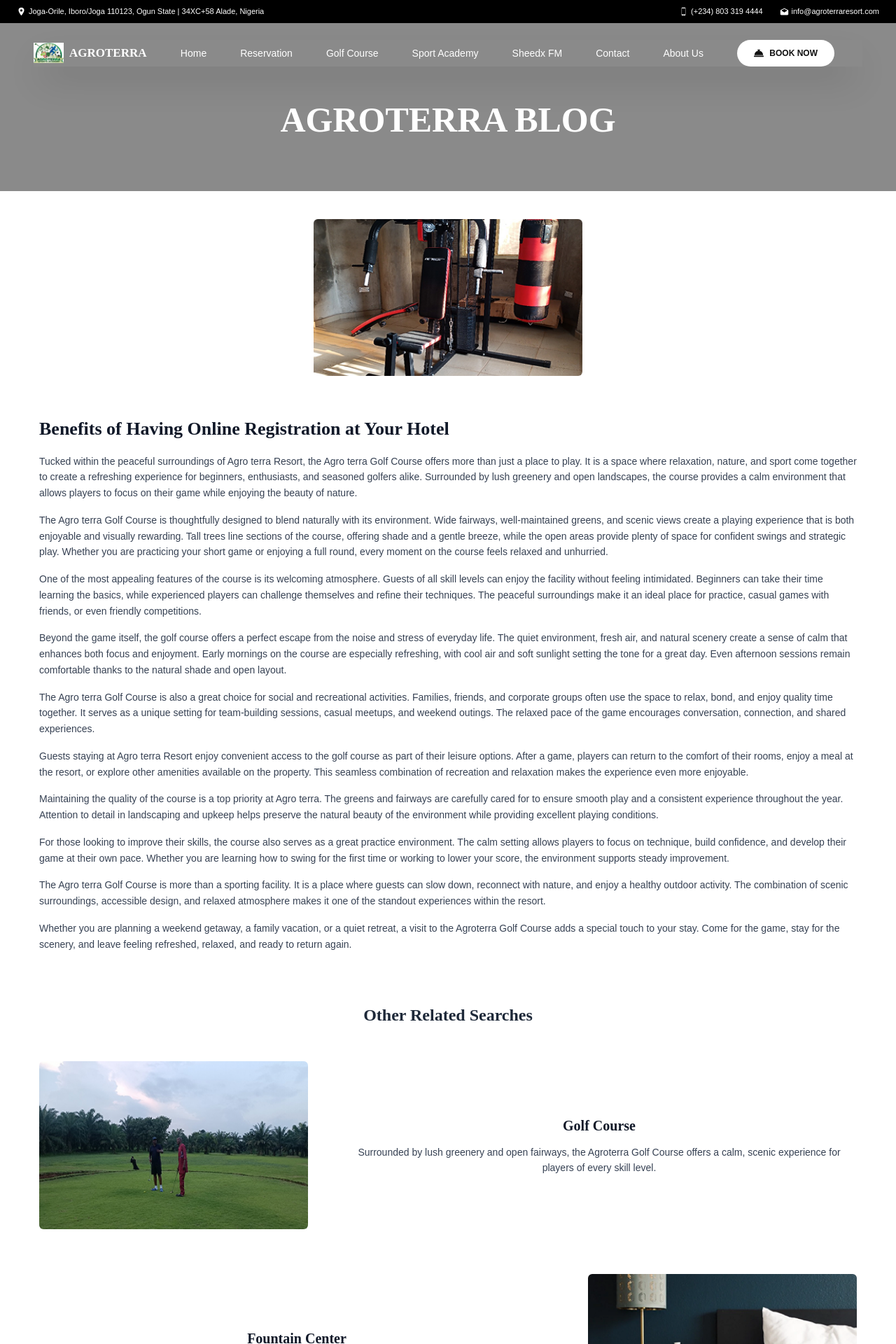
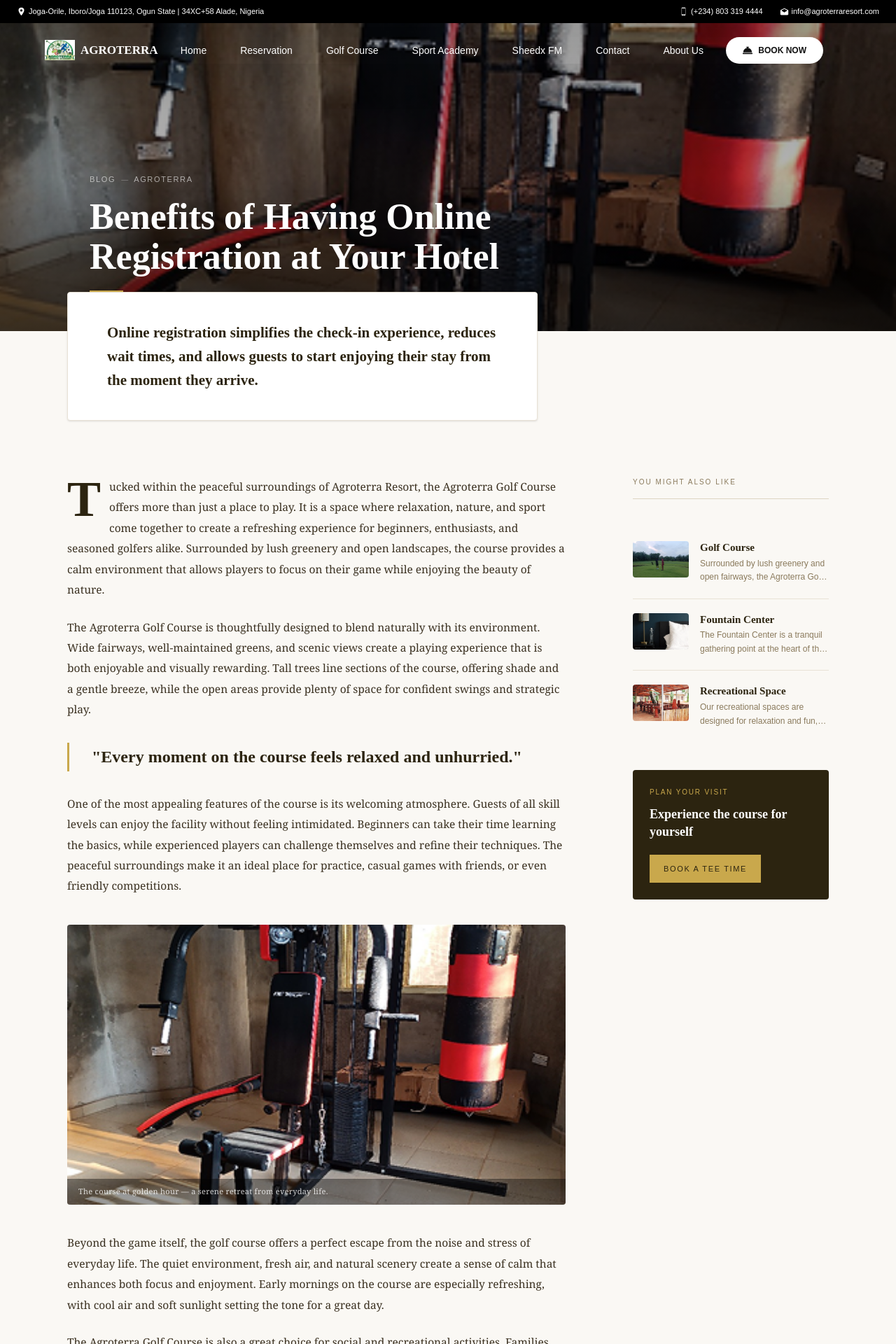
Before and after one commit to MrLad01/agroproject2, a Next.js app in the folder agroterra/: page /blog/benefits-of-having-online-registration-at-your-hotel in a window 1280 px wide. Shown: the top 1920 px of the page at 70% size. Built offline with nearby package versions, Linux system fonts and the light colour scheme.

Commit message:
update on blog page

```diff
--- a/agroterra/app/blog/[slug]/page.tsx
+++ b/agroterra/app/blog/[slug]/page.tsx
@@ -1,15 +1,13 @@
 import { notFound } from 'next/navigation'
 import Image from 'next/image'
+import Link from 'next/link'
 import { blogPosts } from '@/data/blogData'
 import Navbar from '@/components/Navbar'
-import { EmblaCarousel } from '@/app/page'
-import Link from 'next/link'
 
 type Props = {
   params: Promise<{ slug: string }>
 }
 
-// Generates all static paths at build time
 export function generateStaticParams() {
   return blogPosts.map((post) => ({ slug: post.slug }))
 }
@@ -20,144 +18,212 @@
 
   if (!post) notFound()
 
+  const related = blogPosts.filter((p) => p.slug !== slug).slice(0, 3)
+
   return (
-    <div className="pb-10 bg-white">
-      <div className="font-sans">
-        <main className="w-full">
+    <div className="min-h-screen bg-[#FAF8F4]">
 
-          {/* ── Hero: carousel + overlay ── */}
-          <div className="relative w-full h-[30vh]">
-
-            {/* Carousel fills the hero — same as home page */}
-            {/* <EmblaCarousel /> */}
-
-            {/* Dark overlay */}
-            <div className="absolute inset-0 bg-[#00000075] flex flex-col px-4 sm:px-8 md:px-12 py-4 sm:py-6 z-10">
-
-              {/* Navbar */}
-              <Navbar />
-
-              {/* Hero text — shows the selected blog title */}
-              <div className="flex-1 flex flex-col text-white items-center justify-center leading-relaxed px-4">
-                <div className="flex flex-col justify-end items-center text-center">
-                  <h2 className="eb-garamond-semibold welcome-text
-                    text-[28px] sm:text-[40px] md:text-[44px] lg:text-[50px]
-                    max-w-[95vw] sm:max-w-[80vw] md:max-w-3xl">
-                      AGROTERRA BLOG
-                  </h2>
-                </div>
-              </div>
-
-            </div>
-          </div>
-
-        </main>
-      </div>
-
-      {/* ── Blog Article Section ── */}
-      <div className="max-w-7xl mx-auto px-4 sm:px-6 mt-10">
-
-        {/* Small hero image — the selected blog image */}
-        <div className="flex justify-center mb-6">
-          <div className="w-64 h-40 sm:w-96 sm:h-56 relative rounded-md overflow-hidden">
+      {/* ── Hero ── */}
+      <div className="relative w-full h-[55vh] min-h-[340px] overflow-hidden">
         <Image
           src={post.src}
           alt={post.title}
           fill
-              className="object-cover"
+          className="object-cover scale-105"
+          priority
         />
+        {/* Gradient overlay — dark at bottom for legibility */}
+        <div className="absolute inset-0 bg-gradient-to-b from-black/40 via-black/30 to-black/75" />
+
+        {/* Navbar sits at top */}
+        <div className="absolute inset-x-0 top-0 z-20 px-6 sm:px-10 md:px-16 py-5">
+          <Navbar />
+        </div>
+
+        {/* Hero text anchored to bottom */}
+        <div className="absolute inset-x-0 bottom-0 z-10 px-6 sm:px-10 md:px-20 lg:px-32 pb-10 sm:pb-14">
+          {/* Breadcrumb */}
+          <div className="flex items-center gap-2 mb-4">
+            <Link
+              href="/blog"
+              className="text-white/60 hover:text-white text-[11px] tracking-[0.15em] uppercase transition-colors font-light"
+            >
+              Blog
+            </Link>
+            <span className="text-white/30 text-[10px]">—</span>
+            <span className="text-white/60 text-[11px] tracking-[0.15em] uppercase font-light">
+              Agroterra
+            </span>
+          </div>
+
+          <h1 className="eb-garamond-semibold text-white text-[30px] sm:text-[42px] md:text-[52px] leading-[1.1] max-w-3xl">
+            {post.title}
+          </h1>
+
+          {/* Thin accent line under title */}
+          <div className="mt-5 w-12 h-[1.5px] bg-[#C9A84C]" />
         </div>
       </div>
 
-        {/* Article card */}
-        <div className="rounded-sm p-6 sm:p-8">
+      {/* ── Main content ── */}
+      <div className="max-w-7xl mx-auto px-6 sm:px-10 md:px-16 lg:px-24">
 
-          {/* Article title */}
-          <h1 className="eb-garamond-semibold text-[22px] sm:text-[26px] font-bold mb-4 text-gray-900">
-            {post.title}
-          </h1>
+        {/* Pull-quote / intro card */}
+        <div className="relative -mt-10 sm:-mt-14 z-20 bg-white border border-[#E8E2D6] shadow-sm rounded-sm px-8 sm:px-14 py-8 sm:py-10 max-w-2xl">
+          <p className="eb-garamond-semibold text-[#2C2410] text-[18px] sm:text-[21px] leading-relaxed italic">
+            {post.excerpt ?? 'A space where relaxation, nature, and sport come together in harmony.'}
+          </p>
+        </div>
 
-          {/* Article body — same for all posts for now */}
-          <div className="text-[13px] sm:text-[14px] text-gray-700 leading-relaxed space-y-4">
+        {/* Two-column layout */}
+        <div className="mt-16 sm:mt-20 flex flex-col lg:flex-row gap-16 lg:gap-24 pb-24">
+
+          {/* Article body */}
+          <article className="flex-1 min-w-0">
+
+            {/* Decorative drop-cap first letter via CSS */}
+            <div
+              className="text-[14px] sm:text-[15.5px] text-[#3A3020] leading-[1.9] space-y-6"
+              style={{ fontFamily: 'Georgia, "Times New Roman", serif' }}
+            >
+              {/* First paragraph gets a drop-cap treatment via a wrapper */}
+              <p className="first-para">
+                <span
+                  className="eb-garamond-semibold float-left text-[#2C2410] text-[72px] leading-[0.8] mr-3 mt-1"
+                >
+                  T
+                </span>
+                ucked within the peaceful surroundings of Agroterra Resort, the Agroterra Golf Course offers more than just a place to play. It is a space where relaxation, nature, and sport come together to create a refreshing experience for beginners, enthusiasts, and seasoned golfers alike. Surrounded by lush greenery and open landscapes, the course provides a calm environment that allows players to focus on their game while enjoying the beauty of nature.
+              </p>
+
               <p>
-              Tucked within the peaceful surroundings of Agro terra Resort, the Agro terra Golf Course offers more than just a place to play. It is a space where relaxation, nature, and sport come together to create a refreshing experience for beginners, enthusiasts, and seasoned golfers alike. Surrounded by lush greenery and open landscapes, the course provides a calm environment that allows players to focus on their game while enjoying the beauty of nature.
+                The Agroterra Golf Course is thoughtfully designed to blend naturally with its environment. Wide fairways, well-maintained greens, and scenic views create a playing experience that is both enjoyable and visually rewarding. Tall trees line sections of the course, offering shade and a gentle breeze, while the open areas provide plenty of space for confident swings and strategic play.
               </p>
-            <p>
-              The Agro terra Golf Course is thoughtfully designed to blend naturally with its environment. Wide fairways, well-maintained greens, and scenic views create a playing experience that is both enjoyable and visually rewarding. Tall trees line sections of the course, offering shade and a gentle breeze, while the open areas provide plenty of space for confident swings and strategic play. Whether you are practicing your short game or enjoying a full round, every moment on the course feels relaxed and unhurried.
+
+              {/* Inline pull-quote */}
+              <blockquote className="border-l-[3px] border-[#C9A84C] pl-6 sm:pl-8 py-1 my-8">
+                <p
+                  className="eb-garamond-semibold text-[#2C2410] text-[20px] sm:text-[24px] leading-snug italic"
+                >
+                  "Every moment on the course feels relaxed and unhurried."
                 </p>
+              </blockquote>
+
               <p>
                 One of the most appealing features of the course is its welcoming atmosphere. Guests of all skill levels can enjoy the facility without feeling intimidated. Beginners can take their time learning the basics, while experienced players can challenge themselves and refine their techniques. The peaceful surroundings make it an ideal place for practice, casual games with friends, or even friendly competitions.
               </p>
+
+              {/* Inline image break */}
+              <div className="my-10 w-full aspect-[16/9] relative rounded-sm overflow-hidden">
+                <Image
+                  src={post.src}
+                  alt="Agroterra Golf Course"
+                  fill
+                  className="object-cover"
+                />
+                <p className="absolute bottom-0 inset-x-0 bg-black/40 text-white/80 text-[11px] px-4 py-2 tracking-wide">
+                  The course at golden hour — a serene retreat from everyday life.
+                </p>
+              </div>
+
               <p>
-              Beyond the game itself, the golf course offers a perfect escape from the noise and stress of everyday life. The quiet environment, fresh air, and natural scenery create a sense of calm that enhances both focus and enjoyment. Early mornings on the course are especially refreshing, with cool air and soft sunlight setting the tone for a great day. Even afternoon sessions remain comfortable thanks to the natural shade and open layout.
+                Beyond the game itself, the golf course offers a perfect escape from the noise and stress of everyday life. The quiet environment, fresh air, and natural scenery create a sense of calm that enhances both focus and enjoyment. Early mornings on the course are especially refreshing, with cool air and soft sunlight setting the tone for a great day.
               </p>
+
               <p>
-              The Agro terra Golf Course is also a great choice for social and recreational activities. Families, friends, and corporate groups often use the space to relax, bond, and enjoy quality time together. It serves as a unique setting for team-building sessions, casual meetups, and weekend outings. The relaxed pace of the game encourages conversation, connection, and shared experiences.
+                The Agroterra Golf Course is also a great choice for social and recreational activities. Families, friends, and corporate groups often use the space to relax, bond, and enjoy quality time together. It serves as a unique setting for team-building sessions, casual meetups, and weekend outings. The relaxed pace of the game encourages conversation, connection, and shared experiences.
               </p>
+
               <p>
-              Guests staying at Agro terra Resort enjoy convenient access to the golf course as part of their leisure options. After a game, players can return to the comfort of their rooms, enjoy a meal at the resort, or explore other amenities available on the property. This seamless combination of recreation and relaxation makes the experience even more enjoyable.
+                Guests staying at Agroterra Resort enjoy convenient access to the golf course as part of their leisure options. After a game, players can return to the comfort of their rooms, enjoy a meal at the resort, or explore other amenities available on the property. This seamless combination of recreation and relaxation makes the experience even more enjoyable.
               </p>
+
               <p>
-              Maintaining the quality of the course is a top priority at Agro terra. The greens and fairways are carefully cared for to ensure smooth play and a consistent experience throughout the year. Attention to detail in landscaping and upkeep helps preserve the natural beauty of the environment while providing excellent playing conditions.
+                Maintaining the quality of the course is a top priority at Agroterra. The greens and fairways are carefully cared for to ensure smooth play and a consistent experience throughout the year. Attention to detail in landscaping and upkeep helps preserve the natural beauty of the environment while providing excellent playing conditions.
               </p>
-            <p>
-              For those looking to improve their skills, the course also serves as a great practice environment. The calm setting allows players to focus on technique, build confidence, and develop their game at their own pace. Whether you are learning how to swing for the first time or working to lower your score, the environment supports steady improvement.
-            </p>
-            <p>
-              The Agro terra Golf Course is more than a sporting facility. It is a place where guests can slow down, reconnect with nature, and enjoy a healthy outdoor activity. The combination of scenic surroundings, accessible design, and relaxed atmosphere makes it one of the standout experiences within the resort.
-            </p>
+
               <p>
                 Whether you are planning a weekend getaway, a family vacation, or a quiet retreat, a visit to the Agroterra Golf Course adds a special touch to your stay. Come for the game, stay for the scenery, and leave feeling refreshed, relaxed, and ready to return again.
               </p>
             </div>
 
+            {/* Tags / categories */}
+            <div className="mt-12 pt-8 border-t border-[#E0D9CE] flex flex-wrap gap-2">
+              {['Leisure', 'Golf', 'Nature', 'Resort Life'].map((tag) => (
+                <span
+                  key={tag}
+                  className="text-[11px] tracking-[0.12em] uppercase text-[#8A7A5C] border border-[#D4C9AF] px-3 py-1"
+                >
+                  {tag}
+                </span>
+              ))}
+            </div>
+          </article>
+
+          {/* ── Sidebar ── */}
+          <aside className="w-full lg:w-[280px] shrink-0 space-y-10">
+
+            {/* Sticky wrapper */}
+            <div className="lg:sticky lg:top-10 space-y-10">
+
+              {/* Section header */}
+              <div>
+                <p className="text-[10px] tracking-[0.2em] uppercase text-[#8A7A5C] mb-4">
+                  You Might Also Like
+                </p>
+                <div className="h-[1px] bg-[#DDD5C3]" />
               </div>
 
-        {/* Other related searches */}
-        <div className="mt-10 px-6 sm:px-8">
-          <p className="text-[15px] sm:text-[24px] font-semibold text-gray-800 eb-garamond-semibold text-center mb-12">
-            Other Related Searches
-          </p>
-
-          {/* 3 related posts — exclude current, take first 3 */}
-          <div className="flex flex-col gap-16">
-            {blogPosts
-              .filter((p) => p.slug !== slug)
-              .slice(0, 3)
-              .map((related, index) => (
-                <div
-                  key={related.slug}
-                  className={`flex flex-col sm:flex-row items-center gap-8 sm:gap-12 ${
-                    index % 2 !== 0 ? 'sm:flex-row-reverse' : ''
-                  }`}
+              {/* Related posts */}
+              <div className="space-y-0 divide-y divide-[#E8E2D6]">
+                {related.map((rel) => (
+                  <Link
+                    key={rel.slug}
+                    href={`/blog/${rel.slug}`}
+                    className="group flex items-start gap-4 py-5 transition-opacity hover:opacity-80"
                   >
-
-                  {/* Image */}
-                  <div className="w-full sm:w-96 h-60 relative rounded-md overflow-hidden shrink-0">
+                    {/* Thumbnail */}
+                    <div className="w-20 h-[52px] relative shrink-0 overflow-hidden rounded-sm">
                       <Image
-                      src={related.src}
-                      alt={related.title}
+                        src={rel.src}
+                        alt={rel.title}
                         fill
-                      className="object-cover"
+                        className="object-cover group-hover:scale-105 transition-transform duration-500"
                       />
                     </div>
 
                     {/* Text */}
-                  <Link href={`/blog/${related.slug}`}>
-                  <div className="flex-1 text-center px-2 sm:px-4">
-                    <h3 className="eb-garamond-semibold text-[18px] sm:text-[20px] font-semibold text-gray-900 mb-3">
-                      {related.title}
+                    <div className="flex-1 min-w-0">
+                      <h3 className="eb-garamond-semibold text-[#2C2410] text-[15px] leading-tight mb-1 group-hover:text-[#8A5A1A] transition-colors line-clamp-2">
+                        {rel.title}
                       </h3>
-                    <p className="text-[13px] sm:text-[14px] text-gray-700 leading-relaxed">
-                      {related.excerpt}
+                      <p className="text-[12px] text-[#8A7A5C] line-clamp-2 leading-relaxed">
+                        {rel.excerpt}
                       </p>
                     </div>
                   </Link>
-                </div>
                 ))}
               </div>
+
+              {/* CTA box */}
+              <div className="bg-[#2C2410] text-white p-6 rounded-sm">
+                <p className="text-[10px] tracking-[0.18em] uppercase text-[#C9A84C] mb-3">
+                  Plan Your Visit
+                </p>
+                <p className="eb-garamond-semibold text-[18px] leading-snug mb-5">
+                  Experience the course for yourself
+                </p>
+                <Link
+                  href="/contact"
+                  className="inline-block text-[11px] tracking-[0.15em] uppercase text-[#2C2410] bg-[#C9A84C] hover:bg-[#D4B860] px-5 py-3 transition-colors"
+                >
+                  Book a Tee Time
+                </Link>
               </div>
 
+            </div>
+          </aside>
+        </div>
       </div>
     </div>
   )
```
Lines whose indentation alone changed are shown as unchanged.
